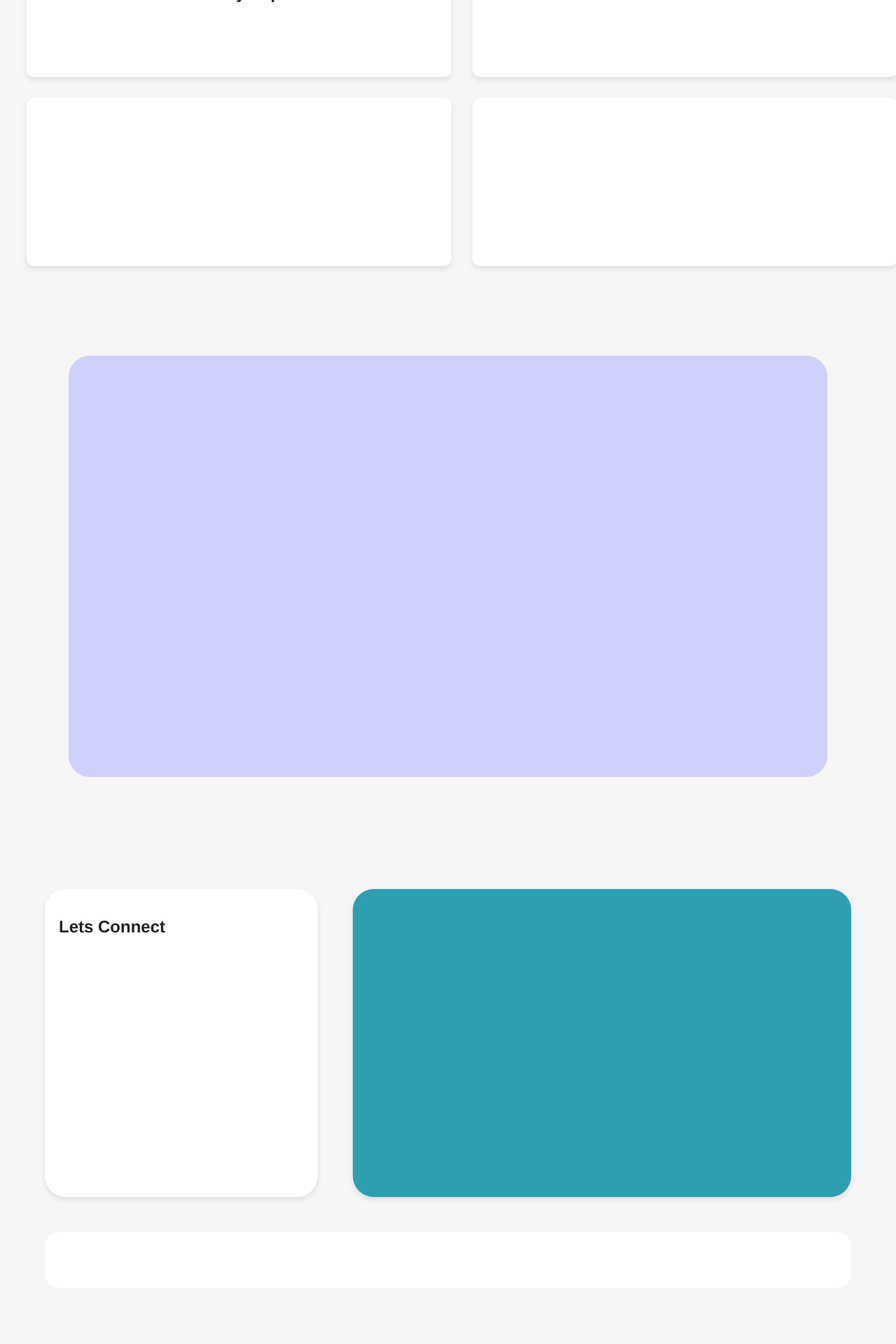
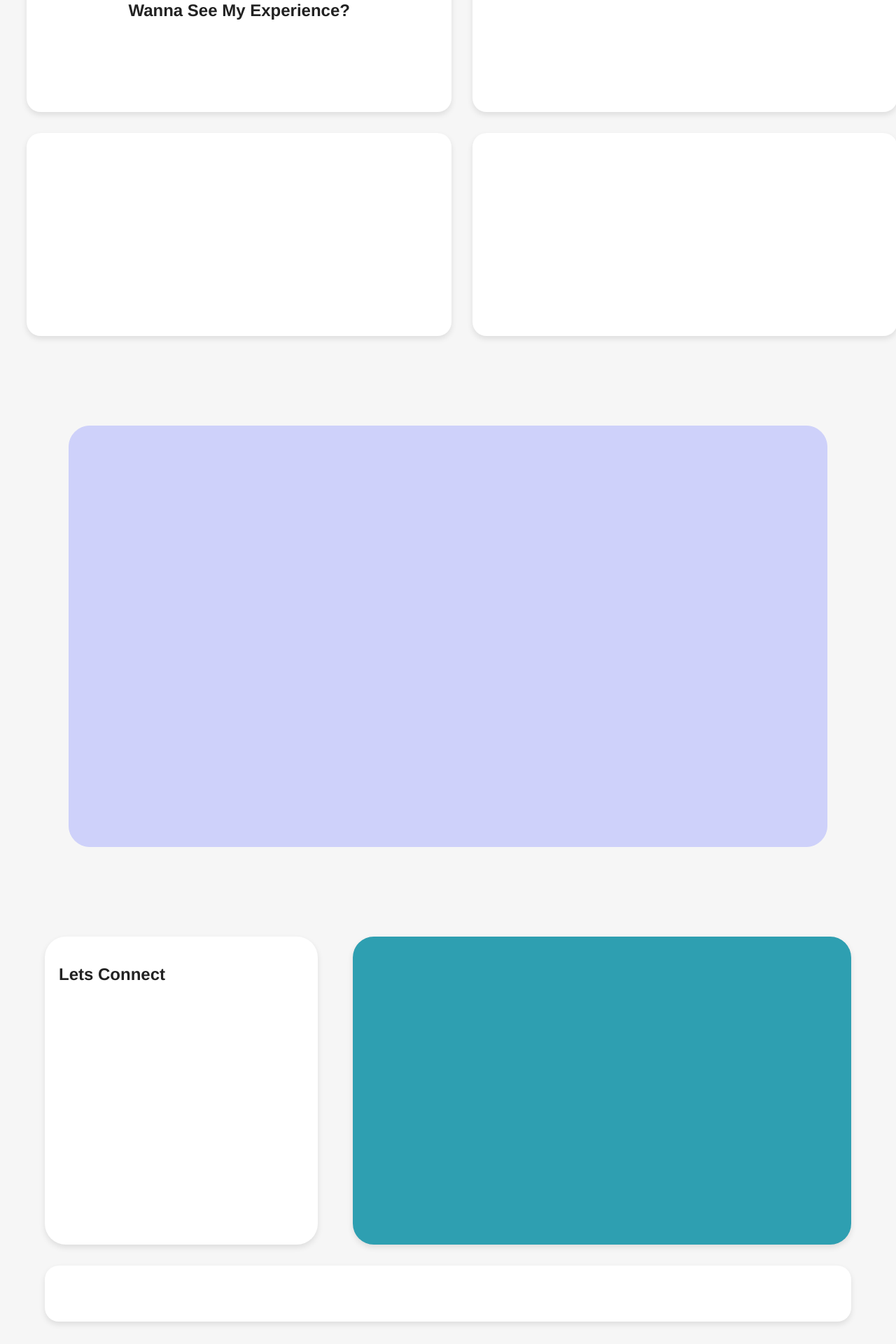
Before and after one commit to SandeepKumar-05/portfolioSandeep, a React (Vite) app: page / in a window 1280 px wide. Shown: the part 4561-6481 px from the top of the page at 70% size. Built offline with nearby package versions, Linux system fonts and the light colour scheme.

Commit message:
Connect Section Updated

```diff
--- a/src/styles/ConnectSection.css
+++ b/src/styles/ConnectSection.css
@@ -1,9 +1,7 @@
 .connectSection{
-    padding: 4rem 5%;
+    padding: 2rem 5%;
     background: var(--mainBg);
     font-family: var(--fontStack);
-    max-width: 1400px; /* Optional: prevents container from getting too wide */
-    margin: 0 auto; /* Centers the grid */
     row-gap: 30px;
 }
 .cntContainer{
@@ -39,6 +37,7 @@
     width: 100%;
     background: white;
     height: 80px;
-    margin-top: 50px;
+    margin-top: 30px;
     border-radius:20px ;
+    box-shadow: 0 4px 8px rgba(0,0,0,0.1);
 }
--- a/src/styles/ExperienceSection.css
+++ b/src/styles/ExperienceSection.css
@@ -15,9 +15,9 @@
 
 .expMainCont, .expSubCont1, .expSubCont2, .expSubCont3 {
     width: 100%;
-    height: 200px;
+    height: 250px;
     background: white;
-    border-radius: 10px;
+    border-radius: 20px;
     box-shadow: 0 4px 8px rgba(0,0,0,0.1);
     padding: 20px;
     transition: transform 0.3s ease, box-shadow 0.3s ease;
```
